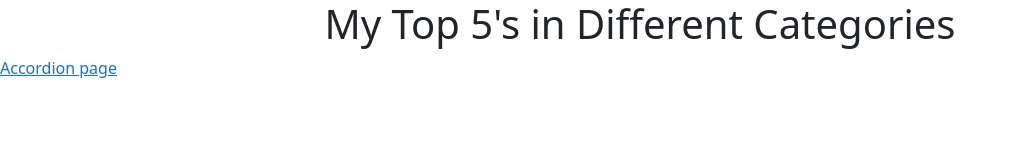
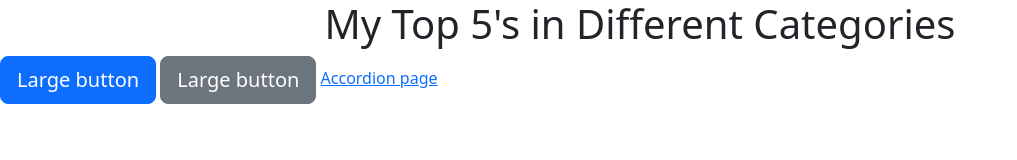
Before and after one commit to Sche0075/hw1, a plain HTML site: page index.html in a window 1280 px wide. Shown: the whole page, without its empty margins (0-1017 px from the left). Drawn offline with nearby package versions, Linux system fonts and the light colour scheme.

Commit message:
Update index.html
buttons

```diff
--- a/index.html
+++ b/index.html
@@ -8,6 +8,8 @@
   </head>  <h1 style="text-align:center"; color="Black"; font-size=200%>My Top 5's in Different Categories</h1>
   <body>
 
+    <button type="button" class="btn btn-primary btn-lg">Large button</button>
+    <button type="button" class="btn btn-secondary btn-lg">Large button</button>
     <a href="accordion.html">Accordion page</a/>
 
     <script src="https://cdn.jsdelivr.net/npm/bootstrap@5.3.1/dist/js/bootstrap.bundle.min.js" integrity="sha384-HwwvtgBNo3bZJJLYd8oVXjrBZt8cqVSpeBNS5n7C8IVInixGAoxmnlMuBnhbgrkm" crossorigin="anonymous"></script>
```
